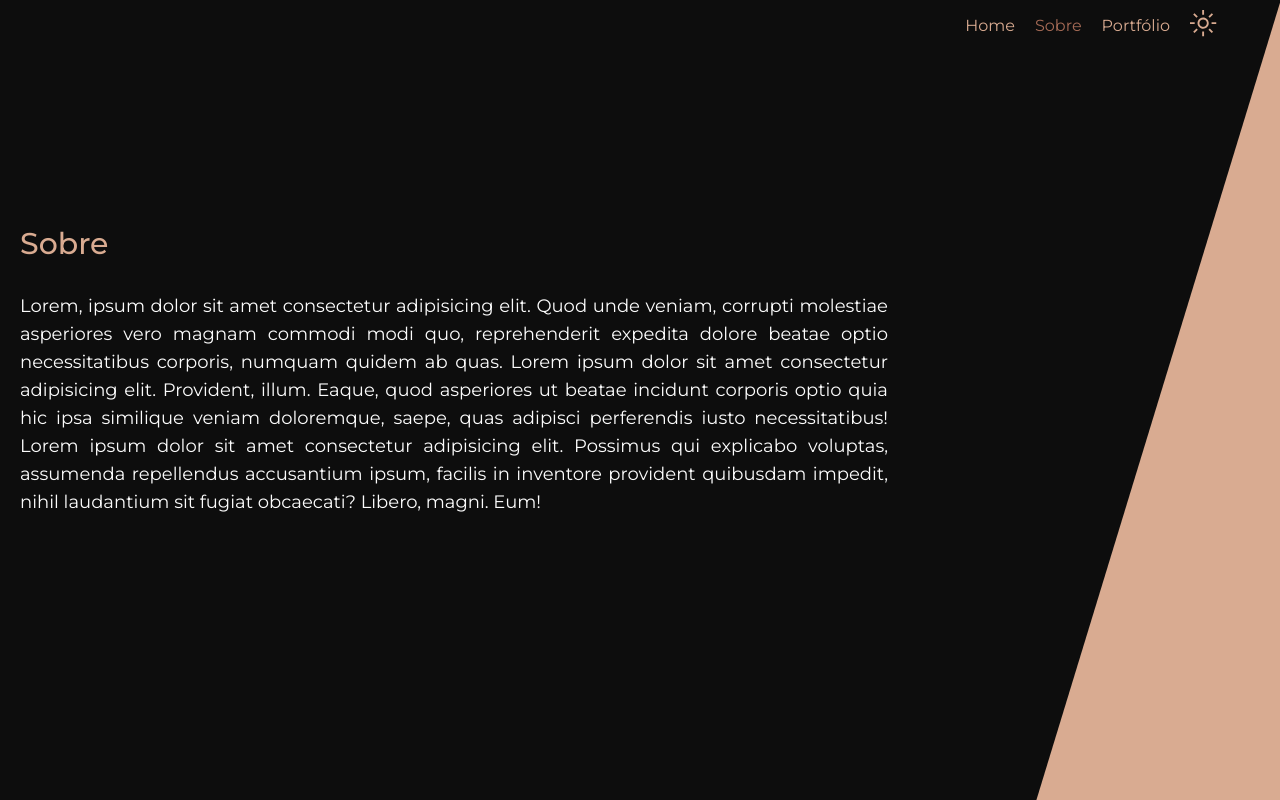
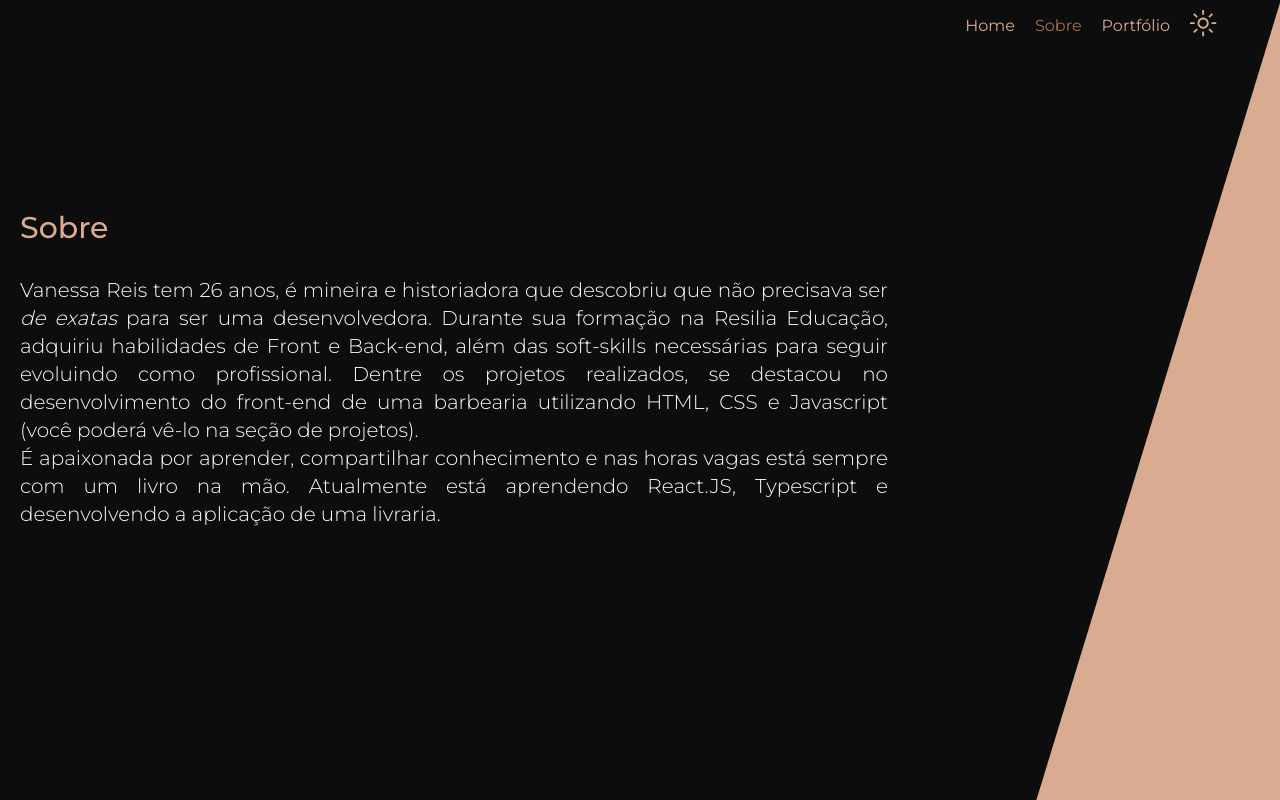
Before and after one commit to vanessacreis/portfolio, a React (Create React App) app: page /sobre in a window 1280 px wide. Shown: the top 800 px of the page. Built offline with nearby package versions, Linux system fonts and the light colour scheme.

Commit message:
Incluindo o texto

```diff
--- a/src/Pages/About/About.jsx
+++ b/src/Pages/About/About.jsx
@@ -12,21 +12,18 @@ const About = ({ theme }) => {
       }}
     >
       <S.About>
+        <h1>Sobre</h1>
         <S.Text>
-          <h1>Sobre</h1>
-          <p>
-            Lorem, ipsum dolor sit amet consectetur adipisicing elit. Quod unde
-            veniam, corrupti molestiae asperiores vero magnam commodi modi quo,
-            reprehenderit expedita dolore beatae optio necessitatibus corporis,
-            numquam quidem ab quas. Lorem ipsum dolor sit amet consectetur
-            adipisicing elit. Provident, illum. Eaque, quod asperiores ut beatae
-            incidunt corporis optio quia hic ipsa similique veniam doloremque,
-            saepe, quas adipisci perferendis iusto necessitatibus! Lorem ipsum
-            dolor sit amet consectetur adipisicing elit. Possimus qui explicabo
-            voluptas, assumenda repellendus accusantium ipsum, facilis in
-            inventore provident quibusdam impedit, nihil laudantium sit fugiat
-            obcaecati? Libero, magni. Eum!
-          </p>
+          Vanessa Reis tem 26 anos, é mineira e historiadora que descobriu que
+          não precisava ser <i>de exatas</i> para ser uma desenvolvedora.
+          Durante sua formação na Resilia Educação, adquiriu habilidades de
+          Front e Back-end, além das soft-skills necessárias para seguir
+          evoluindo como profissional. Dentre os projetos realizados, se
+          destacou no desenvolvimento do front-end de uma barbearia utilizando
+          HTML, CSS e Javascript (você poderá vê-lo na seção de projetos).
+          <br />É apaixonada por aprender, compartilhar conhecimento e nas horas
+          vagas está sempre com um livro na mão. Atualmente está aprendendo
+          React.JS, Typescript e desenvolvendo a aplicação de uma livraria.
         </S.Text>
       </S.About>
       <S.Skills>
--- a/src/Pages/About/about.js
+++ b/src/Pages/About/about.js
@@ -16,11 +16,6 @@ export const About = styled.section`
   display: flex;
   flex-direction: column;
   justify-content: center;
-`;
-
-export const Text = styled.div`
-  width: 70%;
-  height: 50%;
 
   h1 {
     font-size: 30px;
@@ -28,14 +23,17 @@ export const Text = styled.div`
     font-weight: 500;
     margin-bottom: 30px;
   }
+`;
 
-  p {
-    font-size: 18px;
-    color: ${(p) => p.theme.text};
-    font-weight: 400;
-    line-height: 28px;
-    text-align: justify;
-  }
+export const Text = styled.p`
+  width: 70%;
+  height: 45%;
+
+  font-size: 20px;
+  color: ${(p) => p.theme.text};
+  font-weight: 300;
+  line-height: 28px;
+  text-align: justify;
 `;
 
 export const Skills = styled.section`
```
